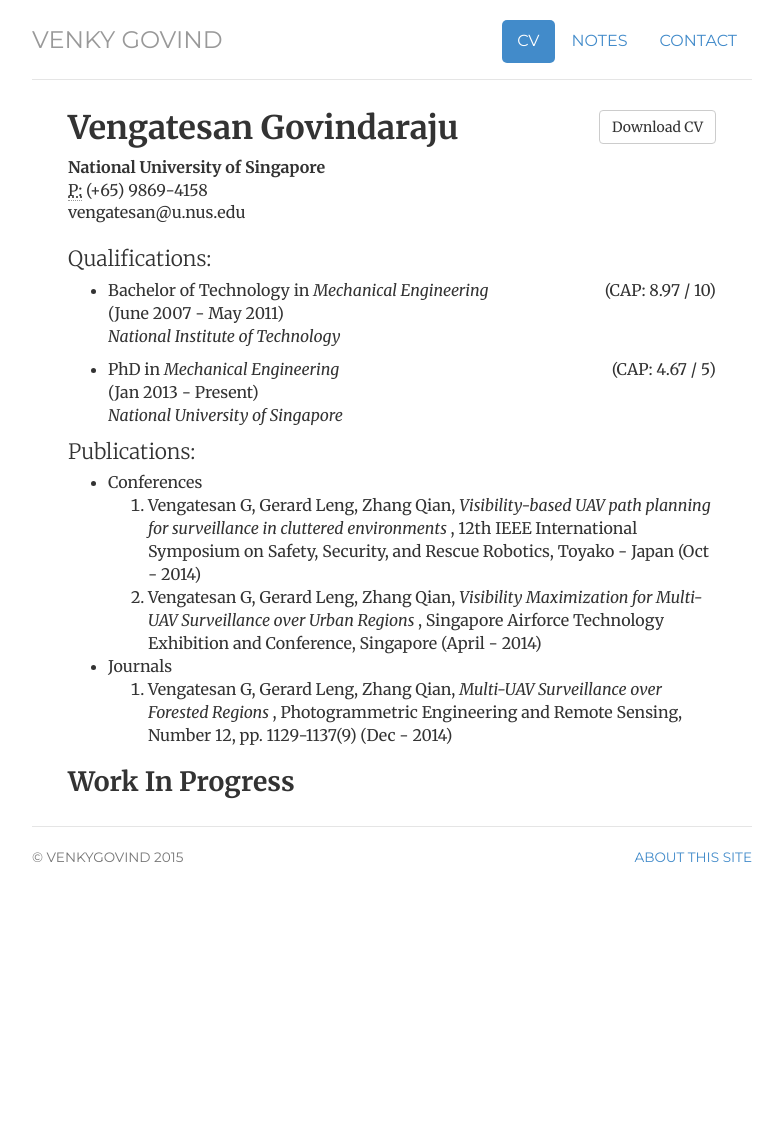
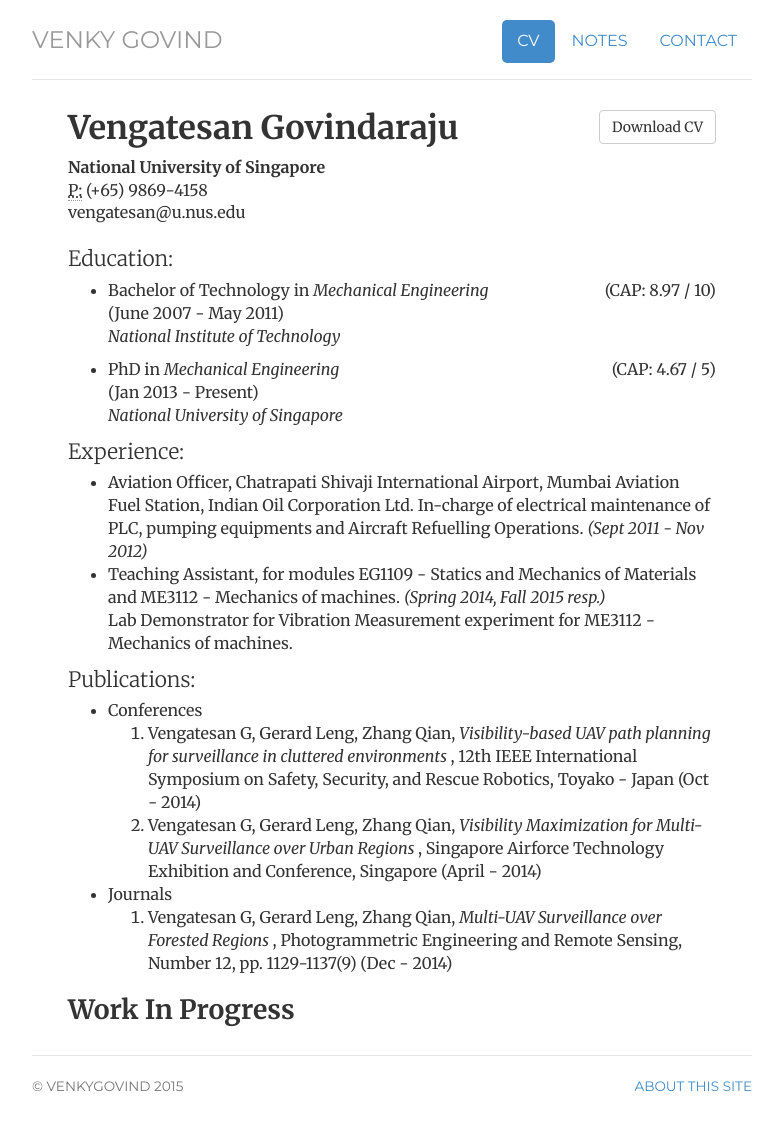
Before and after one commit to webvenky/webvenky.github.io, a Jekyll site: the page built from cv/index.html, in a window 1280 px wide. Shown: the whole page, without its empty margins (248-1031 px from the left). Built offline with Jekyll 4.4.1, drawn with Linux system fonts in a browser that asks for light colours; before the commit the page ends 919 px from its top, so only the background shows below that.

Commit message:
added experience

```diff
--- a/cv/index.html
+++ b/cv/index.html
@@ -20,7 +20,7 @@ description: Current CV for Venky Govind (Work in Progress).
 				</address>
 				</div>
 
-				<p class="lead"> Qualifications:  </p>
+				<p class="lead"> Education:  </p>
 				<ul>
 					<li> <p style="text-align:left;"> Bachelor of Technology in <i>Mechanical Engineering</i>
 						<span style="float:right;"> (CAP: 8.97 / 10)</span> <br>
@@ -32,6 +32,13 @@ description: Current CV for Venky Govind (Work in Progress).
 						(Jan  2013 - Present)  <br>
 						<i>National University of Singapore</i>  </p>
 					</li>
+				</ul>
+				<p class="lead"> Experience:  </p>
+				<ul>
+					<li> Aviation Officer, Chatrapati Shivaji International Airport, Mumbai Aviation Fuel Station, Indian Oil Corporation Ltd. In-charge of electrical maintenance of PLC, pumping equipments and Aircraft Refuelling Operations. <i>(Sept 2011 - Nov 2012)</i></li>
+					<li>Teaching Assistant, for modules EG1109 - Statics and Mechanics of Materials and ME3112 - Mechanics of machines. <i>(Spring 2014, Fall 2015 resp.) </i><br>
+					Lab Demonstrator for Vibration Measurement experiment for ME3112 - Mechanics of
+					machines.</li>
 				</ul>
 				<p class="lead"> Publications:  </p>
 				<ul>
```
